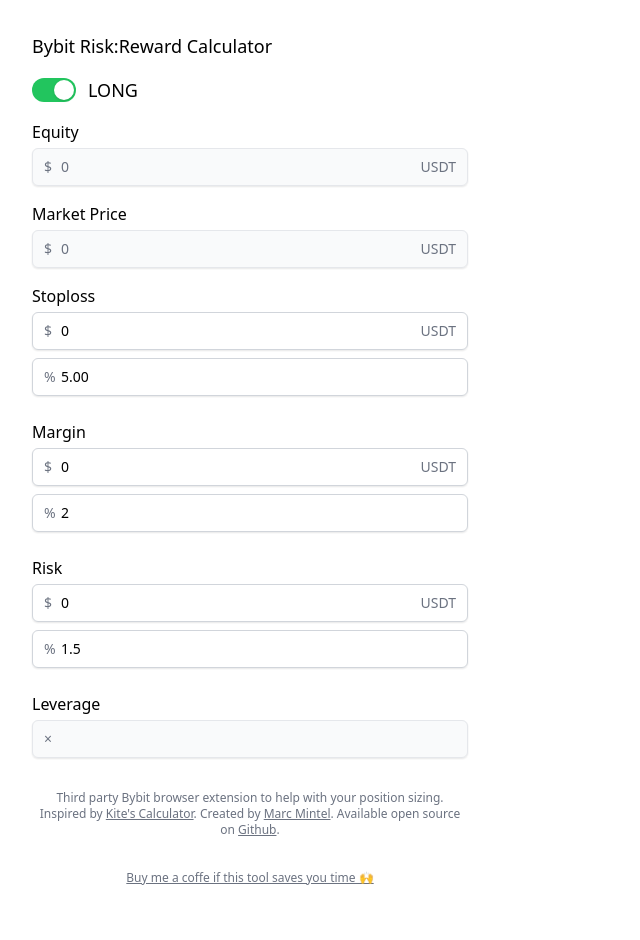
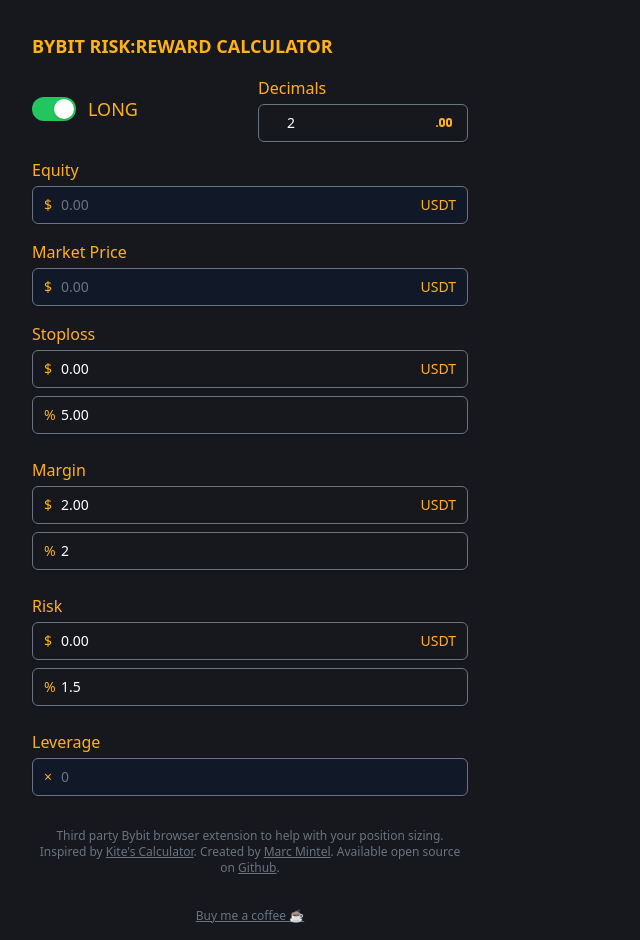
Before and after one commit to mmintel/chrome-bybit-extension, a React (Create React App) app: page / in a window 1280 px wide. Shown: the whole page, without its empty margins (0-640 px from the left). Before the commit the page ends 902 px from the top, so only its background shows below. Built offline with nearby package versions, Linux system fonts and the light colour scheme; no server answers.

Commit message:
adapt design

```diff
--- a/src/App.tsx
+++ b/src/App.tsx
@@ -8,14 +8,13 @@
   MessageRequest,
   MessageResponse,
 } from "./types";
+import { DecimalsIcon } from "./components/DecimalsIcon";
 
 enum PersistableSetting {
   MARGIN,
   STOPLOSS,
   RISK,
 }
-
-// 5% (stoploss) von margin 20€ sind 1€. 1€ sind 10% vom risk 10€. also brauche ich 10x leverage um auf 10€ risk zu kommen.
 
 function App() {
   const [tabID, setTabID] = useState<chrome.tabs.Tab["id"]>(0);
@@ -33,28 +32,29 @@
   const [marginStored, setMarginStored] = useState(true);
   const [stoplossStored, setStoplossStored] = useState(true);
   const [riskStored, setRiskStored] = useState(true);
+  const [decimals, setDecimals] = useState(2);
 
   useEffect(() => {
-    if (stoplossRelative) {
-      console.log("OVERWRITE STOPLOSS");
-      setStoplossAbsolute(marketPrice - (marketPrice * stoplossRelative) / 100);
+    if (stoplossRelative && marketPrice) {
+      setStoplossAbsolute(
+        marketPrice +
+          ((marketPrice * stoplossRelative) / 100) *
+            (tradeType === TradeType.LONG ? -1 : 1)
+      );
     }
-    // eslint-disable-next-line react-hooks/exhaustive-deps
-  }, [marketPrice]);
+  }, [marketPrice, stoplossRelative, tradeType]);
 
   useEffect(() => {
-    if (marginRelative) {
+    if (marginRelative && equity) {
       setMarginAbsolute((equity * marginRelative) / 100);
     }
-    // eslint-disable-next-line react-hooks/exhaustive-deps
-  }, [equity]);
+  }, [equity, marginRelative]);
 
   useEffect(() => {
-    if (riskRelative) {
+    if (riskRelative && equity) {
       setRiskAbsolute((equity * riskRelative) / 100);
     }
-    // eslint-disable-next-line react-hooks/exhaustive-deps
-  }, [equity]);
+  }, [equity, riskRelative]);
 
   useEffect(() => {
     setLeverage(
@@ -90,14 +90,17 @@
           // market price is changed and useEffect then overwrites stoploss and margin
           setTimeout(() => {
             if (response.stoploss.val) {
-              console.log("INITIAL SET STOPLOSS");
               setStoplossAbsolute(response.stoploss.val);
-              // TODO relative stoploss
+              setStoplossRelative(
+                (100 * response.stoploss.val) / response.marketPrice.val
+              );
             }
 
             if (response.margin.val) {
               setMarginAbsolute(response.margin.val);
-              // TODO relative margin
+              setMarginRelative(
+                (100 * response.margin.val) / response.equity.val
+              );
             }
           }, 0);
         }
@@ -110,6 +113,8 @@
     setStoplossAbsolute,
     setTradeType,
     tabID,
+    marketPrice,
+    equity,
   ]);
 
   useEffect(() => {
@@ -136,13 +141,7 @@
   }, [tabID, tradeType]);
 
   const storeSetting = (setting: PersistableSetting, value: any) => {
-    chrome.storage.sync.set({ [String(setting)]: value }, function () {
-      console.log("Value is set to " + value);
-      chrome.storage.sync.get(String(setting), function (result) {
-        console.log("result", result);
-        value = result[String(setting)];
-      });
-    });
+    chrome.storage.sync.set({ [String(setting)]: value });
   };
 
   const getSetting = (setting: PersistableSetting): Promise<any> => {
@@ -175,26 +174,38 @@
   return (
     <div className="flex flex-col h-full p-8">
       <div>
-        <h1 className="mb-4 text-lg">Bybit Risk:Reward Calculator</h1>
+        <h1 className="mb-4 text-lg font-bold uppercase">
+          Bybit Risk:Reward Calculator
+        </h1>
+        <div className="grid grid-cols-2 gap-4 mb-4">
           <Toggle
             label={
               <span className="text-lg uppercase">
                 {tradeType === TradeType.LONG ? "Long" : "Short"}
               </span>
             }
-          className="mb-4"
             enabled={tradeType === TradeType.LONG}
             onChange={(val) =>
               setTradeType(val ? TradeType.LONG : TradeType.SHORT)
             }
           />
           <Input
+            id="decimals"
+            label="Decimals"
+            type="number"
+            append={<DecimalsIcon className="w-6 h-6" />}
+            value={decimals}
+            onChange={(e) => setDecimals(Number(e.target.value))}
+            showLabel
+          />
+        </div>
+        <Input
           label="Equity"
           id="requity"
           type="number"
           prepend="$"
           append={unit}
-          value={equity}
+          value={equity.toFixed(decimals)}
           disabled
           className="mb-4"
           showLabel
@@ -205,7 +216,7 @@
           type="number"
           prepend="$"
           append={unit}
-          value={marketPrice}
+          value={marketPrice.toFixed(decimals)}
           disabled
           className="mb-4"
           showLabel
@@ -223,7 +234,7 @@
               setStoplossAbsolute(Number(e.target.value));
               setStoplossStored(false);
             }}
-            value={stoplossAbsolute}
+            value={stoplossAbsolute.toFixed(decimals)}
             className="mb-2"
           />
           <Input
@@ -233,7 +244,9 @@
             prepend="%"
             onChange={(e) => {
               setStoplossAbsolute(
-                marketPrice - (marketPrice * Number(e.target.value)) / 100
+                marketPrice +
+                  ((marketPrice * Number(e.target.value)) / 100) *
+                    (tradeType === TradeType.LONG ? -1 : 1)
               );
               setStoplossRelative(Number(e.target.value));
               setStoplossStored(false);
@@ -262,7 +275,7 @@
             type="number"
             prepend="$"
             append={unit}
-            value={marginAbsolute}
+            value={marginAbsolute.toFixed(decimals)}
             onChange={(e) => {
               setMarginRelative((100 * Number(e.target.value)) / equity);
               setMarginAbsolute(Number(e.target.value));
@@ -303,7 +316,7 @@
             label="Risk Absolute"
             id="risk"
             type="number"
-            value={riskAbsolute}
+            value={riskAbsolute.toFixed(decimals)}
             step={0.1}
             onChange={(e) => {
               setRiskRelative((100 * Number(e.target.value)) / equity);
@@ -383,7 +396,7 @@
       </p>
       <p className="py-4 mt-auto text-xs text-center text-gray-500">
         <a className="underline" href="https://www.paypal.me/marcmintel">
-          Buy me a coffe if this tool saves you time 🙌
+          Buy me a coffee ☕
         </a>
       </p>
     </div>
--- /dev/null
+++ b/src/components/DecimalsIcon.tsx
@@ -0,0 +1,14 @@
+import { HTMLAttributes } from "react";
+
+export const DecimalsIcon: React.FC<HTMLAttributes<HTMLOrSVGElement>> = (
+  props
+) => {
+  return (
+    <svg viewBox="0 0 24 24" {...props}>
+      <path
+        fill="currentColor"
+        d="M10 7A3 3 0 0 0 7 10V13A3 3 0 0 0 13 13V10A3 3 0 0 0 10 7M11 13A1 1 0 0 1 9 13V10A1 1 0 0 1 11 10M17 7A3 3 0 0 0 14 10V13A3 3 0 0 0 20 13V10A3 3 0 0 0 17 7M18 13A1 1 0 0 1 16 13V10A1 1 0 0 1 18 10M6 15A1 1 0 1 1 5 14A1 1 0 0 1 6 15Z"
+      />
+    </svg>
+  );
+};
--- a/src/components/Input.tsx
+++ b/src/components/Input.tsx
@@ -30,18 +30,18 @@
       <div className="relative mt-1 rounded-md shadow-sm">
         {prepend && (
           <div className="absolute inset-y-0 left-0 flex items-center pl-3 select-none">
-            <span className="text-gray-500 sm:text-sm">{prepend}</span>
+            <span className="text-primary-500 sm:text-sm">{prepend}</span>
           </div>
         )}
         <input
           name={id}
           id={id}
-          className="block w-full pr-12 border-gray-300 rounded-md shadow-sm focus:border-indigo-500 focus:ring-indigo-500 sm:text-sm pl-7 disabled:cursor-not-allowed disabled:border-gray-200 disabled:bg-gray-50 disabled:text-gray-500"
+          className="block w-full pr-12 text-white border-gray-500 rounded-md shadow-sm bg-secondary-500 focus:border-primary-500 focus:ring-primary-500 sm:text-sm pl-7 disabled:cursor-not-allowed disabled:border-gray-500 disabled:bg-gray-900 disabled:text-gray-500"
           {...props}
         />
         {append && (
           <div className="absolute inset-y-0 right-0 flex items-center pr-3 select-none">
-            <span className="text-gray-500 sm:text-sm" id="price-currency">
+            <span className="text-primary-500 sm:text-sm" id="price-currency">
               {append}
             </span>
           </div>
--- a/src/index.css
+++ b/src/index.css
@@ -5,6 +5,8 @@
 html,
 body,
 #root {
+  @apply bg-secondary-500;
+  @apply text-primary-500;
   width: 500px;
   height: 750px;
 }
--- a/tailwind.config.js
+++ b/tailwind.config.js
@@ -1,12 +1,17 @@
 /** @type {import('tailwindcss').Config} */
 module.exports = {
-  content: [
-    "./src/**/*.{js,jsx,ts,tsx}",
-  ],
+  content: ["./src/**/*.{js,jsx,ts,tsx}"],
   theme: {
-    extend: {},
+    extend: {
+      colors: {
+        primary: {
+          500: "#ffb11a",
+        },
+        secondary: {
+          500: "#17181e",
+        },
+      },
+    },
   },
-  plugins: [
-    require('@tailwindcss/forms')
-  ],
-}
+  plugins: [require("@tailwindcss/forms")],
+};
```
Also changed, not shown: public/logo192.png (deleted), public/logo512.png, public/manifest.json. Lines whose indentation alone changed are shown as unchanged.
